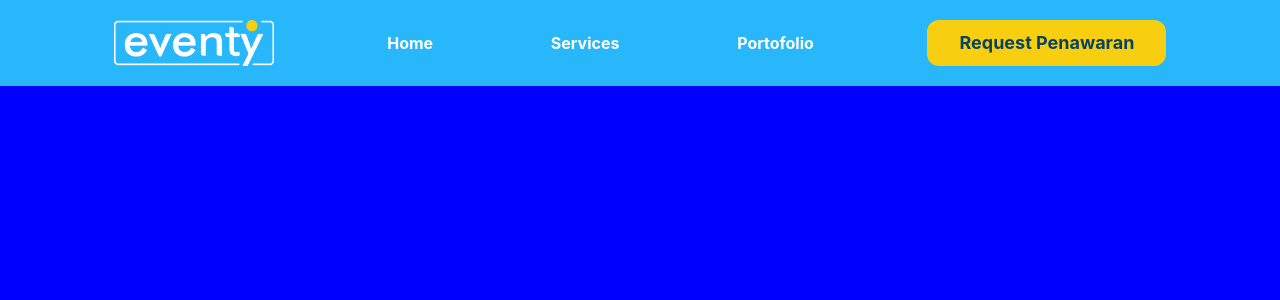
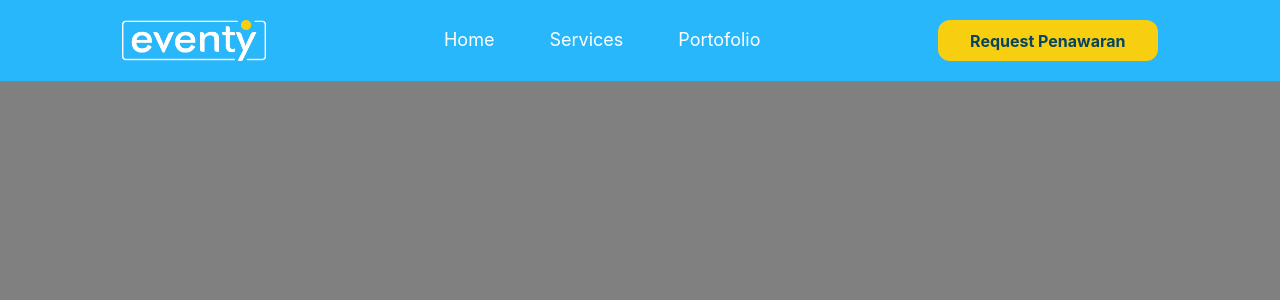
Before and after one commit to zayyid123/eventy, a React (Create React App) app: page / in a window 1280 px wide. Shown: the top 300 px of the page. Built offline with nearby package versions, Linux system fonts and the light colour scheme.

Commit message:
styling navigation

```diff
--- a/src/component/footer/style.css
+++ b/src/component/footer/style.css
@@ -1,4 +1,4 @@
 #test {
-  background-color: blue;
+  background-color: gray;
   height: 1000px;
 }
--- a/src/component/navbar/index.js
+++ b/src/component/navbar/index.js
@@ -23,23 +23,29 @@ const Navbar = () => {
 
   return (
     <Fragment>
-      <div id="header" className="fixed flex justify-evenly py-5">
+      <div id="header" className="fixed w-full flex justify-evenly py-5 z-50">
         <img src={change ? logoBlue : logoWhite} alt="logo" id="logo" />
         <div className="flex w-1/3">
-          <ul id="navbar" className="flex h-full w-full justify-between items-center">
-            <li className={change ? "text-customColor-biruTua " : "text-white"}>
-              <a href="#home">Home</a>
-            </li>
-            <li className={change ? "text-customColor-biruTua " : "text-white"}>
-              <a href="#services">Services</a>
-            </li>
-            <li className={change ? "text-customColor-biruTua " : "text-white"}>
-              <a href="#portofolio">Portofolio</a>
-            </li>
+          <ul id="navbar" className="flex h-full w-full justify-evenly items-center">
+            <div className={change ? "border-b-2 border-white hover:border-customColor-biruTua" : "border-b-2 border-customColor-biru hover:border-white"}>
+              <a className={change ? "text-customColor-biruTua " : "text-white"} href="#home">
+                Home
+              </a>
+            </div>
+            <div className={change ? "border-b-2 border-white hover:border-customColor-biruTua" : "border-b-2 border-customColor-biru hover:border-white"}>
+              <a className={change ? "text-customColor-biruTua " : "text-white"} href="#services">
+                Services
+              </a>
+            </div>
+            <div className={change ? "border-b-2 border-white hover:border-customColor-biruTua" : "border-b-2 border-customColor-biru hover:border-white"}>
+              <a className={change ? "text-customColor-biruTua " : "text-white"} href="#portofolio">
+                Portofolio
+              </a>
+            </div>
           </ul>
         </div>
-        <button className=" px-8 bg-customColor-kuning rounded-xl hover:shadow-lg">
-          <p className="text-center text-customColor-biruTua font-bold text-lg">Request Penawaran</p>
+        <button className=" px-8 bg-customColor-kuning rounded-xl hover:shadow-xl">
+          <span className="text-center text-customColor-biruTua font-bold text-md">Request Penawaran</span>
         </button>
       </div>
     </Fragment>
--- a/src/component/navbar/style.css
+++ b/src/component/navbar/style.css
@@ -1,15 +1,22 @@
 #navbar {
 }
-#navbar > li {
-  display: inline;
-  font-size: medium;
-  font-weight: bold;
+#navbar > div {
+  display: flex;
+  font-size: large;
+  font-weight: normal;
+  height: 100%;
+  align-items: center;
+  transition: 0.5s;
 }
 #logo {
-  width: 10rem;
+  width: 9rem;
 }
 #header {
   background-color: #28b7fb;
   transition: 0.5s;
   width: 100%;
 }
+#header > a {
+  display: flex;
+  align-items: center;
+}
```
